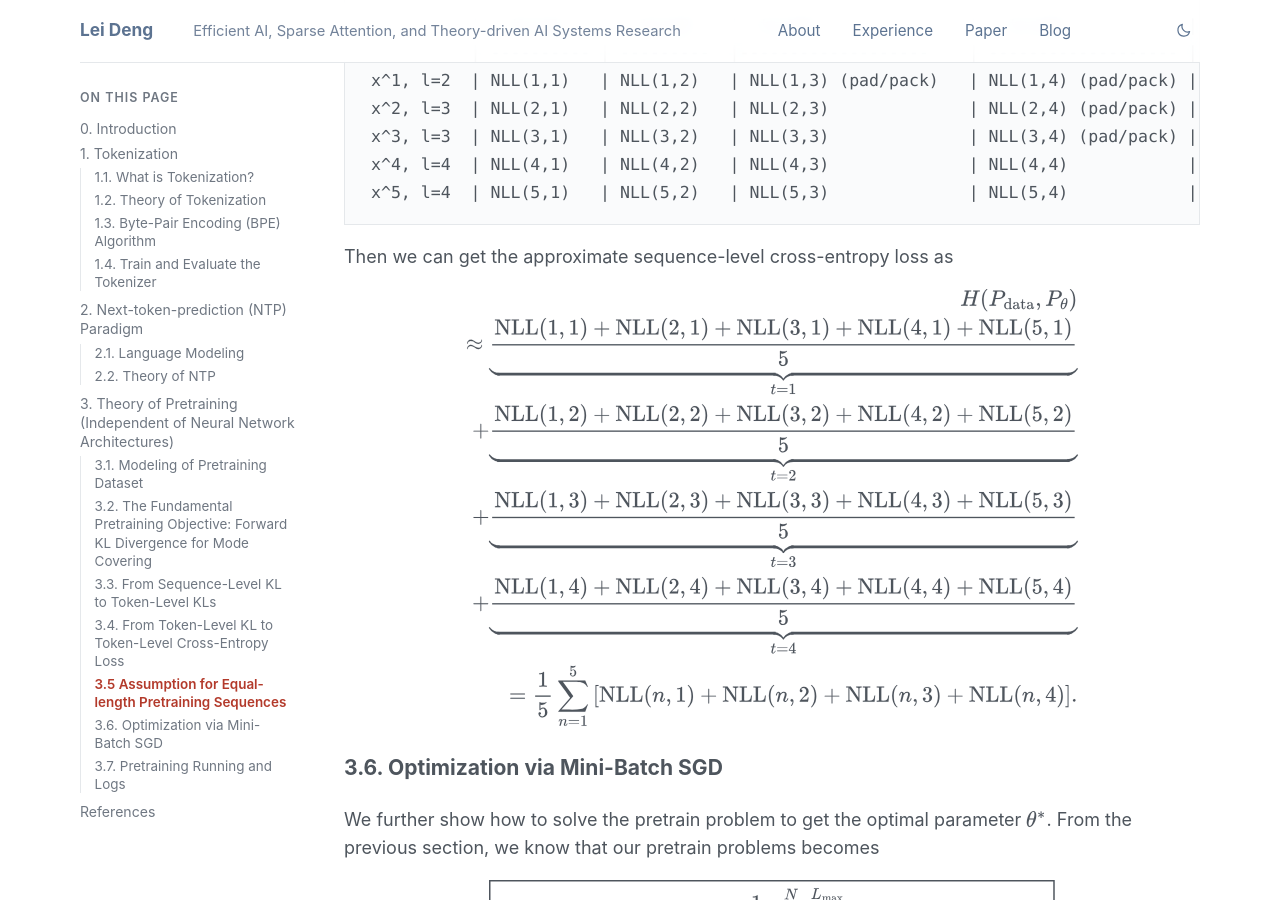
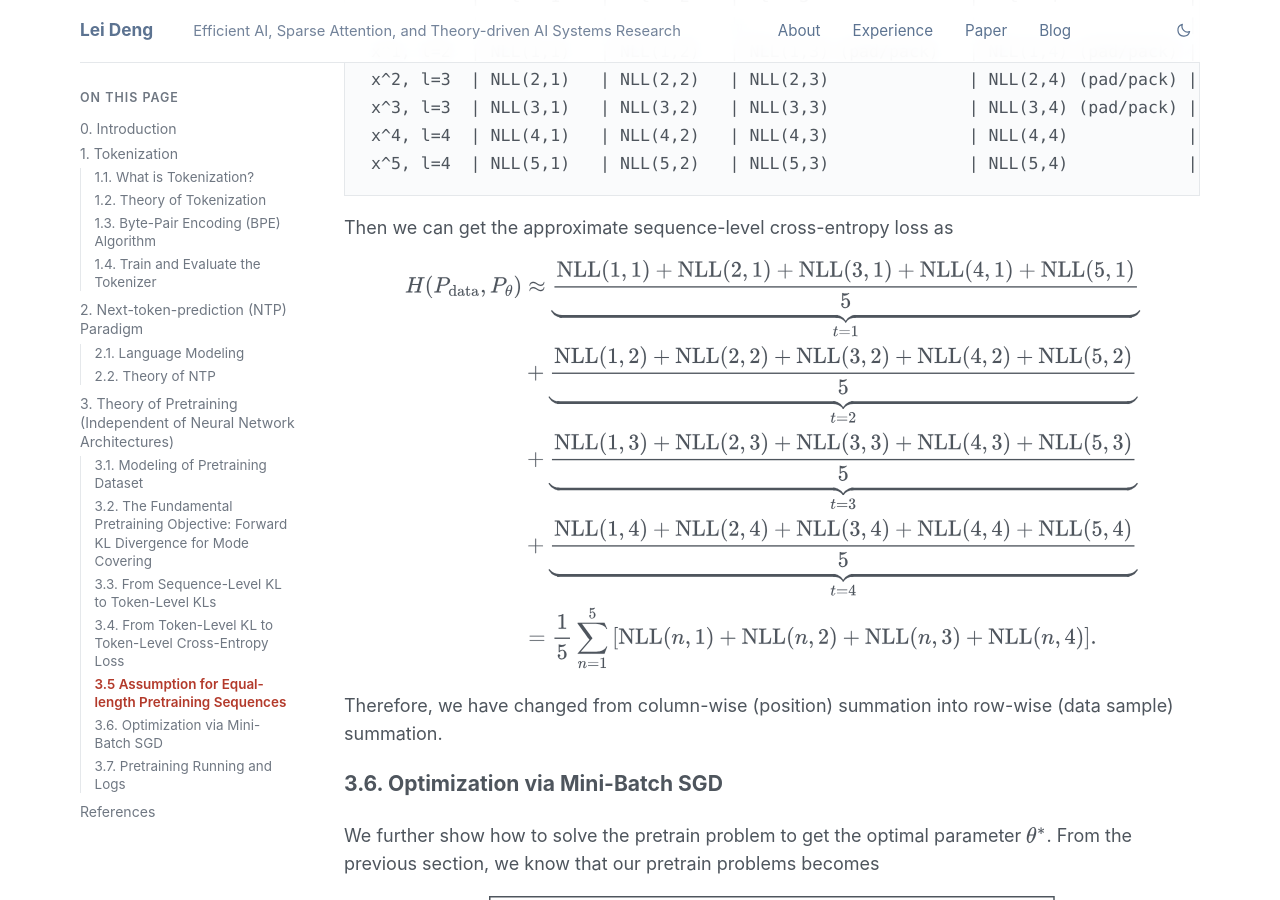
Before and after one commit to leideng/leideng.github.io, a Jekyll site: the page built from _posts/2026-06-02-nanochat-ascend-part1.md, in a window 1280 px wide and 900 px high, scrolled down 33915 px. Built offline with Jekyll 4.4.1, drawn with Linux system fonts in a browser that asks for light colours; some of the changed text lies outside the part shown.

Commit message:
sec 3.5 good now

````diff
--- a/_posts/2026-06-02-nanochat-ascend-part1.md
+++ b/_posts/2026-06-02-nanochat-ascend-part1.md
@@ -1423,11 +1423,10 @@ of length up to 4K for pretraining. Then we have
 
 $$
 \begin{aligned}
-N
-&\ge \frac{10T}{4K}
+N \ge \frac{10T}{4K}
 = \frac{10 \times 10^{12}}{4096}
-= 2.44 \times 10^9 \\
-&\approx 2.5B \gg L_{\max} = 4096 = 4K.
+= 2.44 \times 10^9
+\approx 2.5B \gg L_{\max} = 4096 = 4K.
 \end{aligned}
 $$
 
@@ -1517,16 +1516,16 @@ For such documents, we generally chunk them into sequences of length {::nomarkdo
 The tail sequence will either be padded or packed into a sequence of length {::nomarkdown}$L_{\max}${:/nomarkdown}.
 
 However, in our `nanochat-ascend` project, Karpathy uses a different approach, which is crop-based best-fit packing algorithm.
-As shown in [`nanochat/dataloader.py`](https://github.com/leideng/nanochat-ascend/blob/main/nanochat/dataloader.py), it works as follows
-- Every row starts with BOS token
+As shown in [`nanochat/dataloader.py`](https://github.com/leideng/nanochat-ascend/blob/ee840874991bafe039f0984aaf1e34bb348f4a7e/nanochat/dataloader.py), it works as follows
+- Every row starts with `<bos>` token
 - Documents packed using best-fit algorithm to minimize cropping
 - When no document fits remaining space, crops a document to fill exactly
-- 100% utilization (no padding), ~35% tokens cropped at T=2048
+- 100% utilization (no padding), ~35% tokens cropped at $L_{\max}=2048$
 
 In particular,  we compare this approach with standard concatenate-then-chunk approach as follows.
 
 ```text
-Concatenate-then-chunk (standard):          BOS-aligned bestfit (this code):
+Concatenate-then-chunk (standard):          BOS-aligned bestfit (nanochat-ascend):
 ─────────────────────────────────           ─────────────────────────────────
 <bos> doc1... ...    <bos> doc2...          <bos> docX ... <bos> docY_cropped
 ...doc2_continued... <bos> doc3..           <bos> docZ ... <bos> docW_cropped
@@ -1571,16 +1570,17 @@ Then we can get the approximate sequence-level cross-entropy loss as
 
 $$
 \begin{aligned}
-H(P_{\text{data}}, P_{\theta}) \\
-\approx \underbrace{\frac{\mathrm{NLL}(1,1)+\mathrm{NLL}(2,1)+\mathrm{NLL}(3,1)+\mathrm{NLL}(4,1)+\mathrm{NLL}(5,1)}{5}}_{t=1} \\
-+ \underbrace{\frac{\mathrm{NLL}(1,2)+\mathrm{NLL}(2,2)+\mathrm{NLL}(3,2)+\mathrm{NLL}(4,2)+\mathrm{NLL}(5,2)}{5}}_{t=2} \\
-+ \underbrace{\frac{\mathrm{NLL}(1,3)+\mathrm{NLL}(2,3)+\mathrm{NLL}(3,3)+\mathrm{NLL}(4,3)+\mathrm{NLL}(5,3)}{5}}_{t=3} \\
-+ \underbrace{\frac{\mathrm{NLL}(1,4)+\mathrm{NLL}(2,4)+\mathrm{NLL}(3,4)+\mathrm{NLL}(4,4)+\mathrm{NLL}(5,4)}{5}}_{t=4} \\
-= \frac{1}{5} \sum_{n=1}^5
+H(P_{\text{data}}, P_{\theta})
+& \approx \underbrace{\frac{\mathrm{NLL}(1,1)+\mathrm{NLL}(2,1)+\mathrm{NLL}(3,1)+\mathrm{NLL}(4,1)+\mathrm{NLL}(5,1)}{5}}_{t=1} \\
+& + \underbrace{\frac{\mathrm{NLL}(1,2)+\mathrm{NLL}(2,2)+\mathrm{NLL}(3,2)+\mathrm{NLL}(4,2)+\mathrm{NLL}(5,2)}{5}}_{t=2} \\
+& + \underbrace{\frac{\mathrm{NLL}(1,3)+\mathrm{NLL}(2,3)+\mathrm{NLL}(3,3)+\mathrm{NLL}(4,3)+\mathrm{NLL}(5,3)}{5}}_{t=3} \\
+& + \underbrace{\frac{\mathrm{NLL}(1,4)+\mathrm{NLL}(2,4)+\mathrm{NLL}(3,4)+\mathrm{NLL}(4,4)+\mathrm{NLL}(5,4)}{5}}_{t=4} \\
+& = \frac{1}{5} \sum_{n=1}^5
 \left[ \mathrm{NLL}(n,1)+\mathrm{NLL}(n,2)+\mathrm{NLL}(n,3)+\mathrm{NLL}(n,4) \right].
 \end{aligned}
 $$
 
+Therefore, we have changed from column-wise (position) summation into row-wise (data sample) summation.
 
 ### 3.6. Optimization via Mini-Batch SGD
 
````
